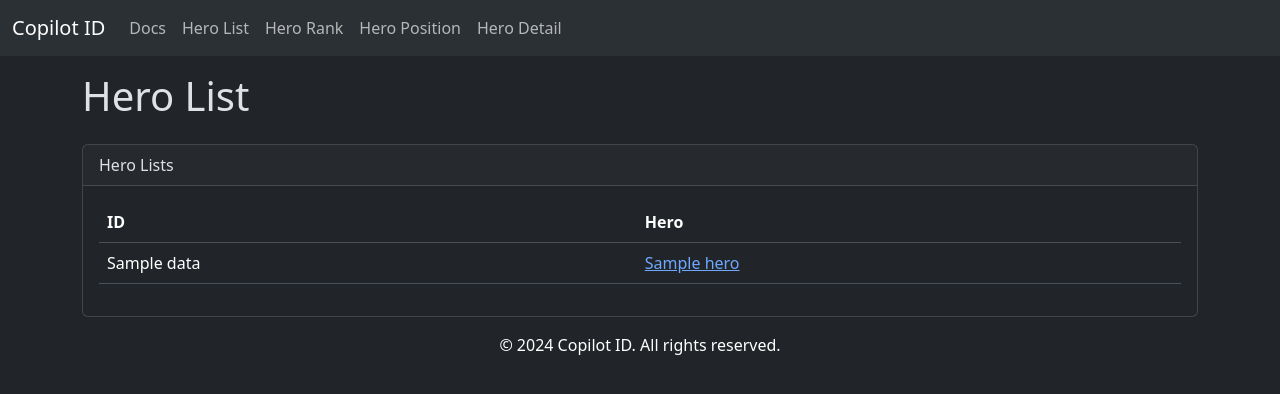
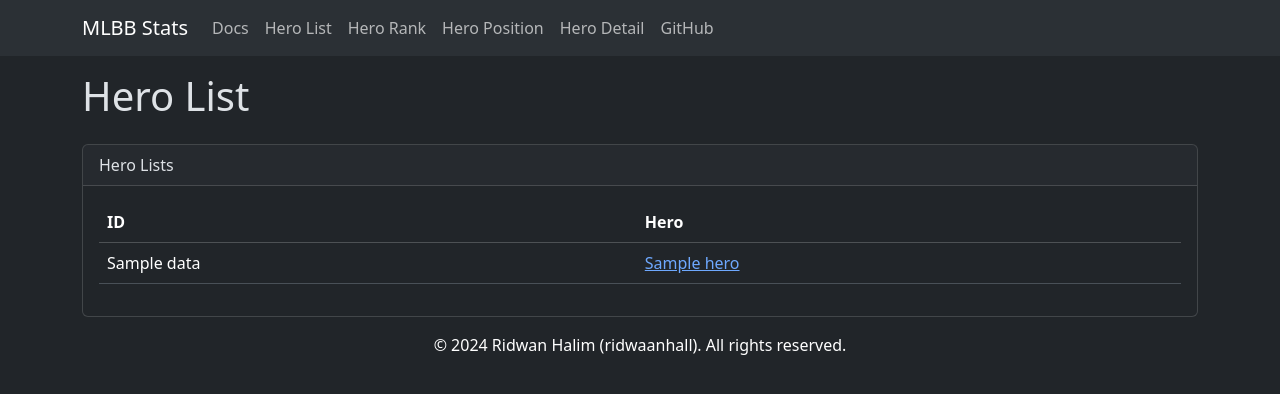
Before and after one commit to ridwaanhall/api-mobilelegends, a Django app: template mlbb_web/templates/mlbb_web/hero-list.html in a window 1280 px wide. Shown: the top 394 px of the page. Run offline with Django 4.2, Linux system fonts and the light colour scheme; the template is opened without the code that fills it: most values are stand-ins (such as "Sample title", 1, 10 or a date in 2020).

Commit message:
chore: update author information and enhance navbar links for clarity

```diff
--- a/templates/base.html
+++ b/templates/base.html
@@ -6,7 +6,7 @@
         <meta name="viewport" content="width=device-width, initial-scale=1.0">
         <meta name="description" content="Explore detailed hero information, rankings, positions, and more for Mobile Legends: Bang Bang.">
         <meta name="keywords" content="MLBB, Mobile Legends, hero list, hero rank, hero position, hero detail, hero stats, hero skill combo, hero rate, hero relation, hero counter, hero compatibility">
-        <meta name="author" content="Copilot ID">
+        <meta name="author" content="ridwaanhall">
         <meta name="language" content="English">
         <meta name="geo.region" content="ID">
         <meta name="robots" content="index, follow">
--- a/templates/footer.html
+++ b/templates/footer.html
@@ -1,5 +1,5 @@
 <footer class="bg-dark text-white text-center py-3">
     <div class="container">
-        <p class="mb-0">&copy; 2024 Copilot ID. All rights reserved.</p>
+        <p class="mb-0">&copy; {% now "Y" %} Ridwan Halim (ridwaanhall). All rights reserved.</p>
     </div>
 </footer>
--- a/templates/navbar.html
+++ b/templates/navbar.html
@@ -1,13 +1,13 @@
 <nav class="navbar navbar-expand-lg bg-body-tertiary mb-3">
-    <div class="container-fluid">
-        <a class="navbar-brand" href="https://github.com/copilot-id">Copilot ID</a>
+    <div class="container">
+        <a class="navbar-brand" href="https://github.com/copilot-id">MLBB Stats</a>
         <button class="navbar-toggler" type="button" data-bs-toggle="collapse" data-bs-target="#navbarNav" aria-controls="navbarNav" aria-expanded="false" aria-label="Toggle navigation">
             <span class="navbar-toggler-icon"></span>
         </button>
         <div class="collapse navbar-collapse" id="navbarNav">
             <ul class="navbar-nav">
                 <li class="nav-item">
-                    <a class="nav-link {% if request.resolver_match.url_name == 'root_redirect' %}active{% endif %}" aria-current="page" href="{% url 'root_redirect' %}">Docs</a>
+                    <a class="nav-link {% if request.resolver_match.url_name == 'root_redirect' %}active{% endif %}" aria-current="page" href="https://mlbb-api-docs.vercel.app/">Docs</a>
                 </li>
                 <li class="nav-item">
                     <a class="nav-link {% if request.resolver_match.url_name == 'hero_list_web' %}active{% endif %}" href="{% url 'hero_list_web' %}">Hero List</a>
@@ -21,6 +21,9 @@
                 <li class="nav-item">
                     <a class="nav-link {% if request.resolver_match.url_name == 'hero_detail_web' %}active{% endif %}" href="{% url 'hero_detail_web' hero_id=1 %}">Hero Detail</a>
                 </li>
+                <li class="nav-item">
+                    <a class="nav-link" href="https://github.com/ridwaanhall">GitHub</a>
+                </li>
             </ul>
         </div>
     </div>
```
